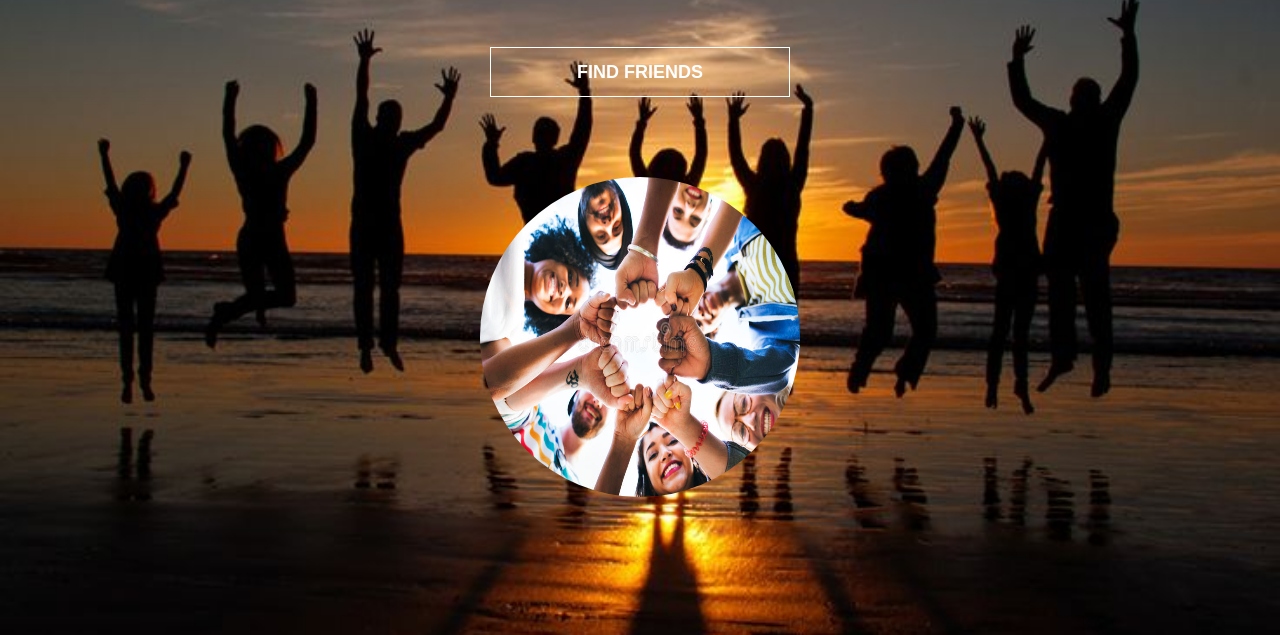
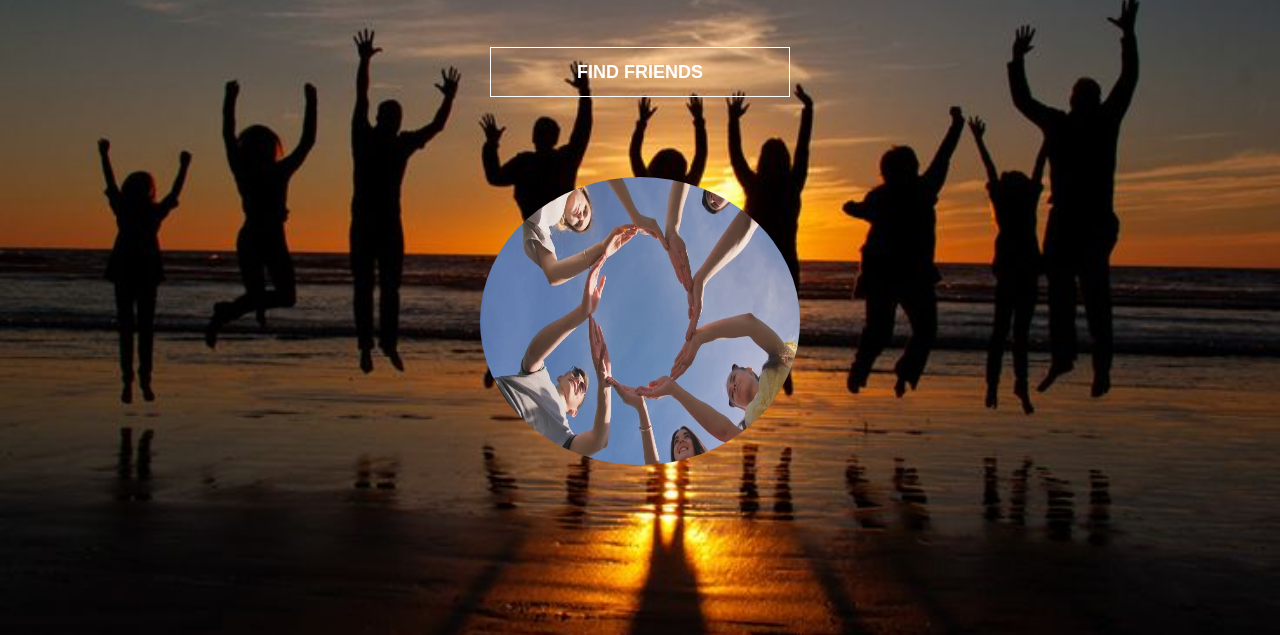
Before and after one commit to Nazarov555/sfera, a plain HTML site: page index.html in a window 1280 px wide. Shown: the part 165-800 px from the top of the page. Drawn offline with Linux system fonts and the light colour scheme.

Commit message:
Sfera new photo

```diff
--- a/css/style.scss
+++ b/css/style.scss
@@ -49,7 +49,7 @@ body {
     .photo img {
         border-radius: 50%;
         width: 20rem;
-        height: 20rem;
+        height: 18rem;
         margin-top: 5em;
     }
 }
@@ -78,9 +78,6 @@ body {
                 margin-top: 4em;
                 padding: 20px;
                 text-align: justify;
-
-
-
             }
         }
     }
--- a/index.html
+++ b/index.html
@@ -17,7 +17,7 @@
             </div>
         </div>
         <div class="photo">
-            <img src="css/friends2.jpg" alt="">
+            <img src="css/friends3.jpg" alt="">
         </div>
     </div>
 
```
Also changed, not shown: css/friends3.jpg (added), css/style.css, 1 other file.
